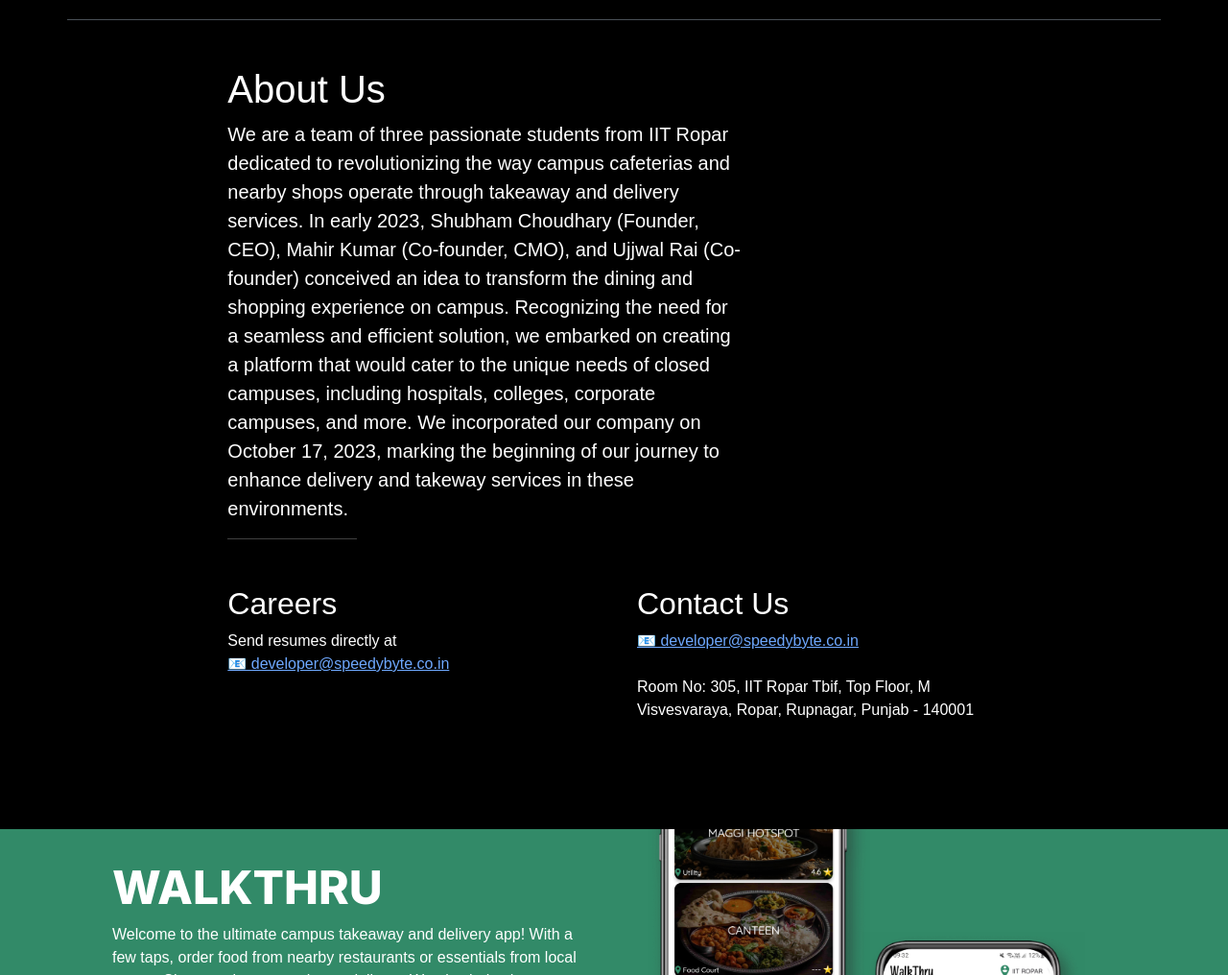
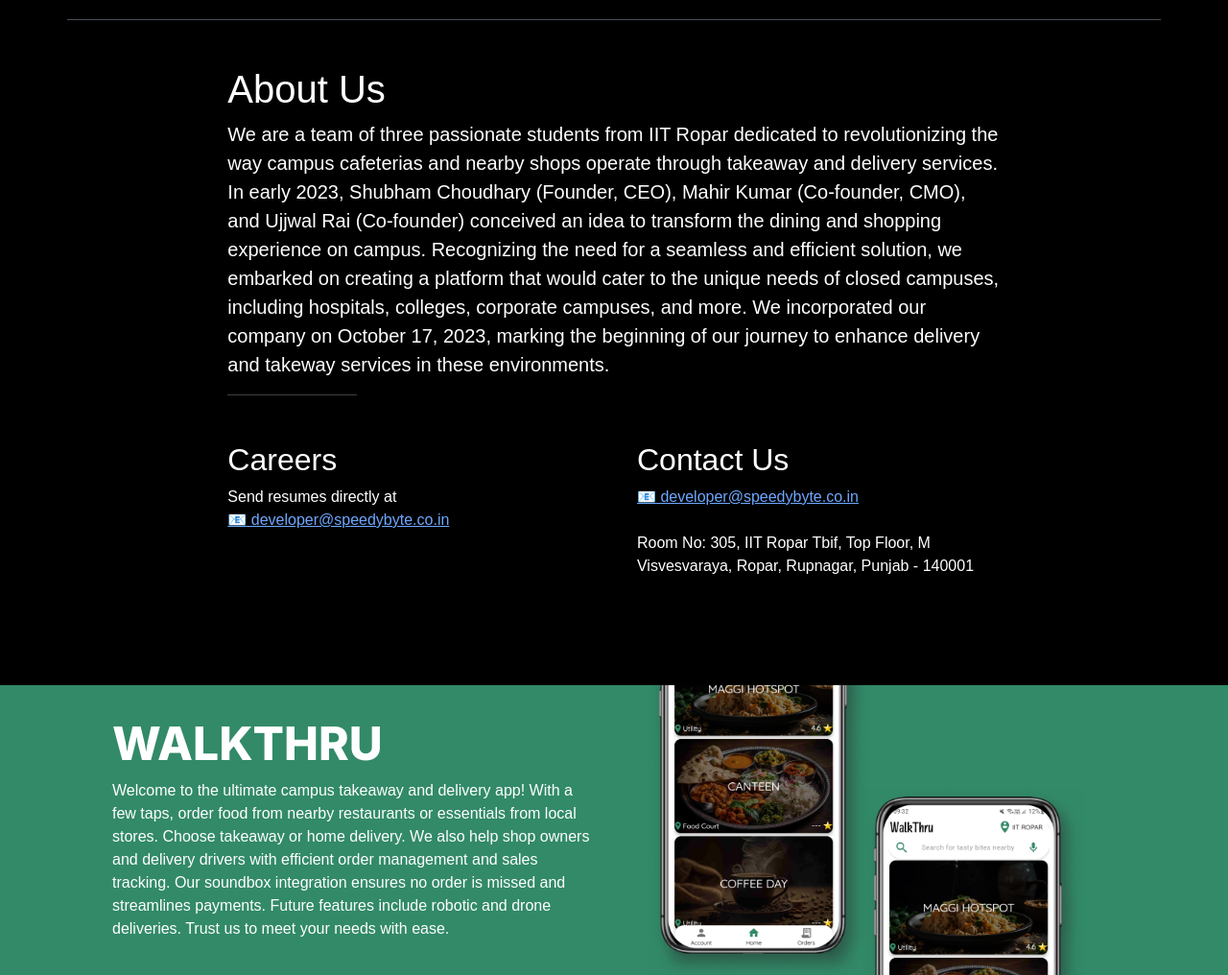
Before and after one commit to ujjwal-rai/SpeedyByte.co.in, a website built with Parcel: page index.html in a window 1280 px wide. Shown: the part 2720-3736 px from the top of the page at 96% size. Built offline with nearby package versions, Linux system fonts and the light colour scheme; a script that the page names is missing; a web font is replaced by a local one.

Commit message:
Update index.html

```diff
--- a/index.html
+++ b/index.html
@@ -242,11 +242,10 @@
 
         <main>
           <h1 class="text-body-emphasis" id="about-us">About Us</h1>
-          <p class="fs-5 col-md-8">We are a team of three passionate students from IIT Ropar dedicated to revolutionizing the way campus cafeterias and nearby shops operate through takeaway and delivery services.
+          <p class="fs-5 col-md-12">We are a team of three passionate students from IIT Ropar dedicated to revolutionizing the way campus cafeterias and nearby shops operate through takeaway and delivery services.
             In early 2023, Shubham Choudhary (Founder, CEO), Mahir Kumar (Co-founder, CMO), and Ujjwal Rai (Co-founder) conceived an idea to transform the dining and shopping experience on campus. Recognizing the need
             for a seamless and efficient solution, we embarked on creating a platform that would cater to the unique needs of closed campuses, including hospitals, colleges, corporate campuses, and more. We incorporated
             our company on October 17, 2023, marking the beginning of our journey to enhance delivery and takeway services in these environments.</p>
-            <div class="col-md-4"></div>
           <hr class="col-3 col-md-2 mb-5">
 
           <div class="row g-5">
```
